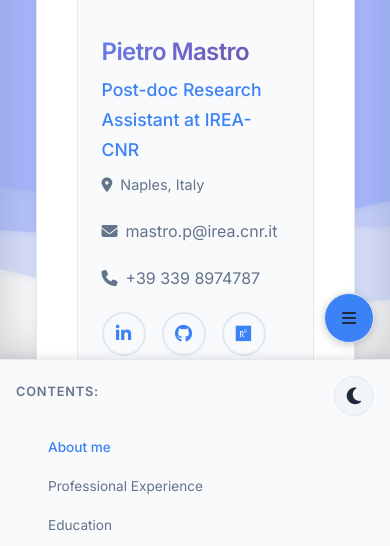
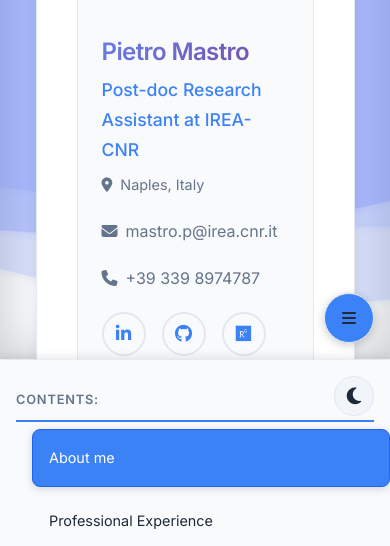
Before and after one commit to pietroMastro92/pietro_mastro_portfolio, a website: page index.html in a window 390 px wide. Shown: the part 485-1031 px from the top of the page. Drawn offline with nearby package versions, Linux system fonts and the light colour scheme.

Commit message:
style(sidebar): enhance sidebar styling for improved usability
Refactor sidebar header and navigation styles to improve layout and user interaction. Changes include updated padding, margins, and background colors, as well as enhanced hover effects for links. These adjustments aim to create a more visually appealing and accessible sidebar experience.

```diff
--- a/css/styles.css
+++ b/css/styles.css
@@ -435,10 +435,11 @@ a:focus-visible {
 }
 
 .sidebar-header {
-    display: flex;
-    justify-content: space-between;
-    align-items: center;
-    margin-bottom: 1.5rem;
+    background-color: var(--secondary-bg);
+    padding: 1rem 0 0.5rem 0;
+    margin-bottom: 0.5rem;
+    border-bottom: 2px solid var(--accent-color);
+    position: relative;
 }
 
 .sidebar-header h3 {
@@ -450,25 +451,34 @@ a:focus-visible {
 }
 
 .sidebar-nav ul {
-    list-style-type: none;
+    padding-bottom: 1rem;
+    margin-top: 0;
+    list-style: none;
 }
 
 .sidebar-nav li {
-    margin-bottom: 0.75rem;
+    margin-bottom: 0.5rem;
 }
 
 .sidebar-nav a {
-    font-size: 0.85rem;
-    color: var(--text-secondary);
-    transition: color 0.3s ease;
     display: block;
-    padding: 0.25rem 0;
+    padding: 1rem;
+    margin: 0 -1rem;
+    border-radius: var(--border-radius-md);
+    transition: all 0.3s ease;
+    font-size: 0.9rem;
+    color: var(--text-color);
+    text-decoration: none;
+    border: 1px solid transparent;
 }
 
 .sidebar-nav a:hover,
 .sidebar-nav a.active {
-    color: var(--accent-color);
-    font-weight: 500;
+    background-color: var(--accent-color);
+    color: white;
+    border-color: var(--accent-hover);
+    transform: translateY(-1px);
+    box-shadow: 0 2px 8px rgba(0, 0, 0, 0.15);
 }
 
 /* Publication styles */
@@ -677,19 +687,45 @@ a:focus-visible {
     }
 
     .sidebar-header {
-        position: sticky;
-        top: 0;
         background-color: var(--secondary-bg);
-        padding: 0.5rem 0;
-        z-index: 10;
+        padding: 1rem 0 0.75rem 0;
+        margin-bottom: 0.5rem;
+        border-bottom: 2px solid var(--accent-color);
+        position: relative;
     }
 
     .sidebar-nav ul {
         padding-bottom: 1rem;
+        margin-top: 0;
+        list-style: none;
     }
 
     .sidebar-nav li {
-        margin-bottom: 0.5rem;
+        margin-bottom: 0.25rem;
+    }
+
+    .sidebar-nav a {
+        display: block;
+        padding: 1rem;
+        margin: 0 -1rem;
+        border-radius: var(--border-radius-md);
+        transition: all 0.3s ease;
+        font-size: 0.9rem;
+        color: var(--text-color);
+        text-decoration: none;
+        border: 1px solid transparent;
+        min-height: 48px;
+        display: flex;
+        align-items: center;
+    }
+
+    .sidebar-nav a:hover,
+    .sidebar-nav a.active {
+        background-color: var(--accent-color);
+        color: white;
+        border-color: var(--accent-hover);
+        transform: translateY(-1px);
+        box-shadow: 0 2px 8px rgba(0, 0, 0, 0.15);
     }
 
     .position {
```
